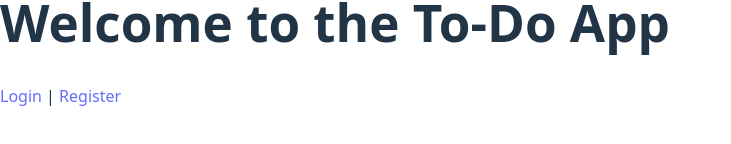
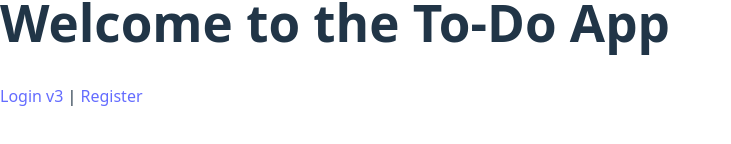
Before and after one commit to virajjayarathna/todo_app_fonrtend, a React (Vite) app: page / in a window 1280 px wide. Shown: the part 358-502 px from the top of the page, without its empty margins (0-731 px from the left). Built offline with nearby package versions, Linux system fonts and the light colour scheme.

Commit message:
test vercel3

```diff
--- a/src/pages/Home.jsx
+++ b/src/pages/Home.jsx
@@ -2,7 +2,7 @@ const Home = () => {
     return (
       <div>
         <h1>Welcome to the To-Do App</h1>
-        <p><a href="/login">Login</a> | <a href="/register">Register</a></p>
+        <p><a href="/login">Login v3</a> | <a href="/register">Register</a></p>
       </div>
     );
   };
```
